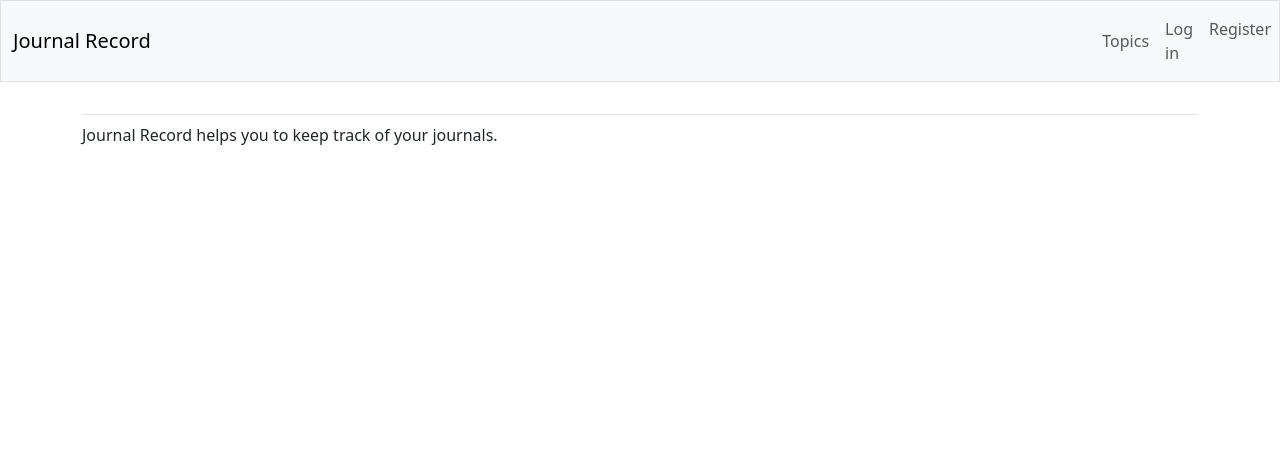
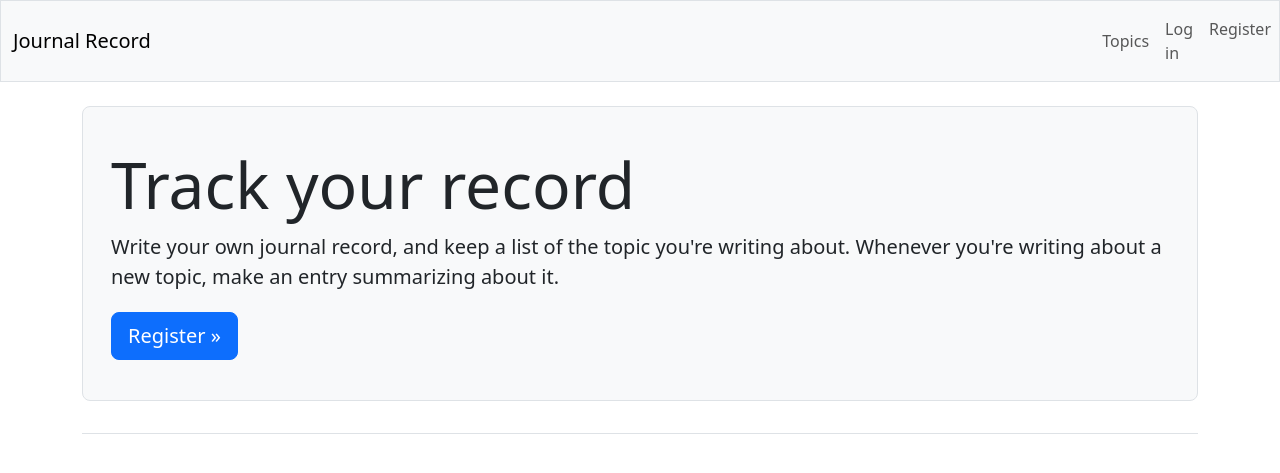
Before and after one commit to MSRhmn/journal-record, a Django app: page / in a window 1280 px wide. Shown: the top 473 px of the page. Run offline with Django 5.2, Linux system fonts and the light colour scheme; some libraries are stand-ins or nearby versions.

Commit message:
style: index.html template with bootstrap

```diff
--- a/journal_records/templates/journal_records/index.html
+++ b/journal_records/templates/journal_records/index.html
@@ -1,7 +1,13 @@
 {% extends "journal_records/base.html" %}
 
-{% block content %}
+{% block page_header %}
+  <div class="p-3 mb-4 bg-light border rounded-3">
+    <div class="container-fluid py-4">
+      <h1 class="display-3">Track your record</h1>
 
-  <p>Journal Record helps you to keep track of your journals.</p>
+      <p class="lead">Write your own journal record, and keep a list of the topic you're writing about. Whenever you're writing about a new topic, make an entry summarizing about it.</p>
 
-{% endblock content %}
+      <a class="btn btn-primary btn-lg mt-1" href="{% url 'accounts:register' %}">Register &raquo;</a>
+    </div>
+  </div>
+{% endblock %}
```
